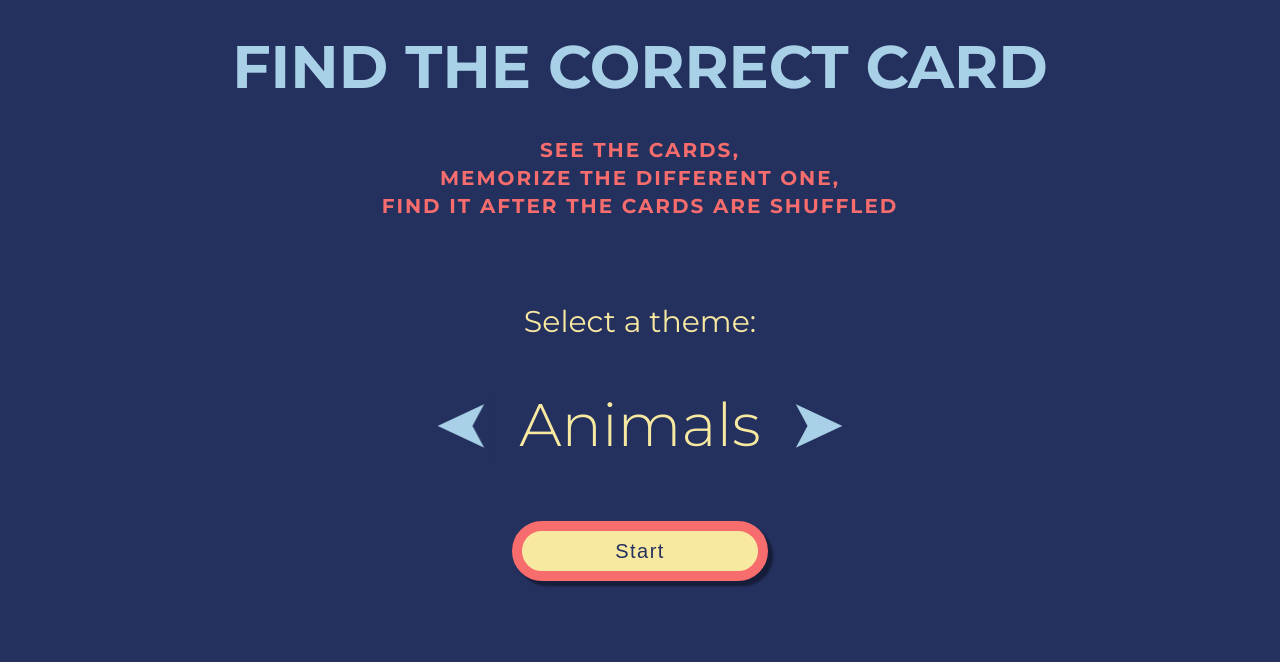
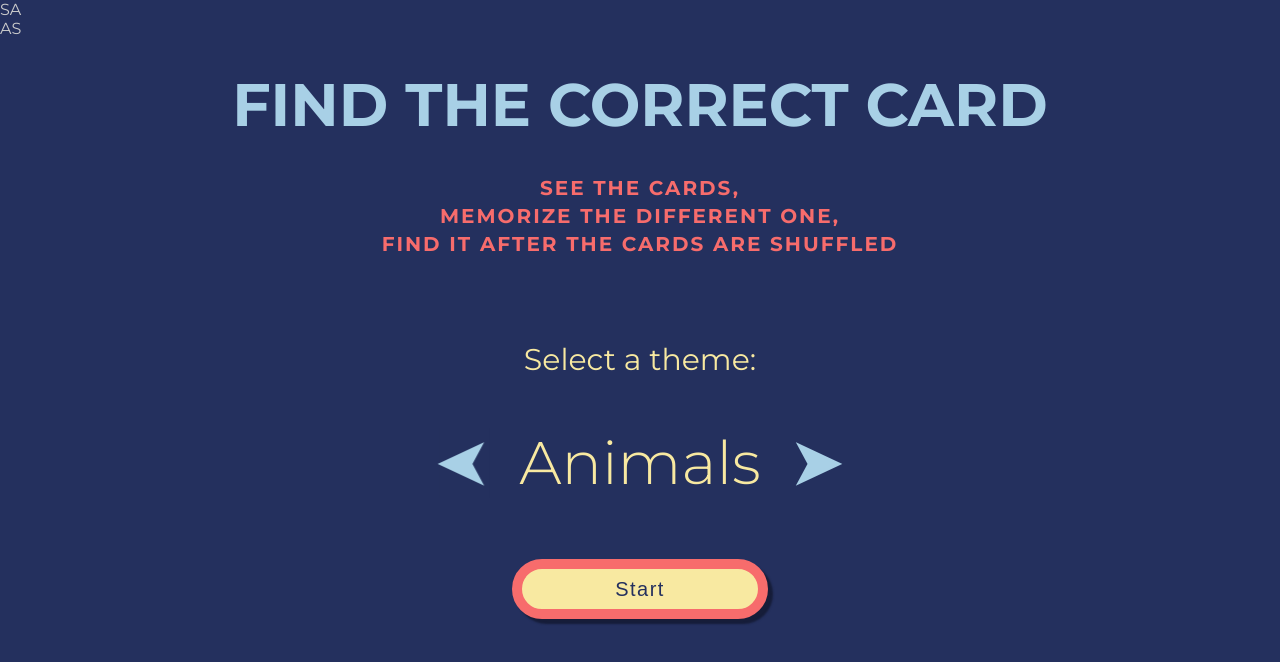
Before and after one commit to sberkaye/card-game-react, a React (Create React App) app: page / in a window 1280 px wide. Shown: the top 662 px of the page. Built offline with nearby package versions, Linux system fonts and the light colour scheme.

Commit message:
Created the CardContainer component and moved API request logic to a redux action using thunk instead of using a custom hook.

```diff
--- a/src/components/App.jsx
+++ b/src/components/App.jsx
@@ -2,6 +2,7 @@ import React, { useState, useEffect } from "react";
 // import usePics from "../hooks/usePics";
 import ThemeSlider from "./ThemeSlider";
 import StartButton from "./StartButton";
+import CardContainer from "./CardContainer";
 
 const App = () => {
   const [animated, setAnimated] = useState(false);
@@ -11,6 +12,8 @@ const App = () => {
   });
 
   return (
+    <>
+      <CardContainer />
       <div className={`section-main ${animated ? `animated` : ``}`}>
         <h1>Find the correct card</h1>
         <h2>
@@ -23,6 +26,7 @@ const App = () => {
         <ThemeSlider />
         <StartButton setAnimated={setAnimated} />
       </div>
+    </>
   );
 };
 
--- a/src/components/Card.jsx
+++ b/src/components/Card.jsx
@@ -1,15 +1,24 @@
 import React from "react";
+import { connect } from "react-redux";
+import PropTypes from "prop-types";
 
-// import usePics from "../hooks/usePics";
-
-const Card = () => {
-  // const [pics] = usePics(theme);
-
+const Card = (props) => {
   return (
-    <div className="card">
+    <div className={`card card-${props.size}`}>
       <div className="card__side card__side--front">SA</div>
       <div className="card__side card__side--back">AS</div>
     </div>
   );
 };
-export default Card;
+
+Card.propTypes = {
+  size: PropTypes.number.isRequired,
+};
+
+const mapStateToProps = (state) => {
+  return {
+    pics: state.pics.pics,
+  };
+};
+
+export default connect(mapStateToProps)(Card);
--- /dev/null
+++ b/src/components/CardContainer.jsx
@@ -0,0 +1,12 @@
+import React from "react";
+import Card from "./Card";
+
+const CardContainer = () => {
+  return (
+    <>
+      <Card />
+    </>
+  );
+};
+
+export default CardContainer;
--- a/src/components/StartButton.jsx
+++ b/src/components/StartButton.jsx
@@ -1,9 +1,14 @@
 import React from "react";
 import PropTypes from "prop-types";
+import { connect } from "react-redux";
+import picsActions from "../redux/actions/actionPics";
 
-const StartButton = ({ setAnimated }) => {
+const { getPics } = picsActions;
+
+const StartButton = (props) => {
   const handleClick = () => {
-    setAnimated(true);
+    props.setAnimated(true);
+    props.getPics();
   };
 
   return (
@@ -17,6 +22,7 @@ const StartButton = ({ setAnimated }) => {
 
 StartButton.propTypes = {
   setAnimated: PropTypes.func.isRequired,
+  getPics: PropTypes.func.isRequired,
 };
 
-export default StartButton;
+export default connect(null, { getPics })(StartButton);
--- a/src/redux/actions/actionPics.js
+++ b/src/redux/actions/actionPics.js
@@ -1,6 +1,7 @@
 import { GET_PICTURES } from "./types";
 import unsplash from "../../apis/unsplash";
 
+// get random pics with the selected theme from Unsplash API
 const getPics = () => async (dispatch, getState) => {
   const { selectedTheme } = getState().theme;
   const response = await unsplash.get(`/search/photos`, {
@@ -8,7 +9,9 @@ const getPics = () => async (dispatch, getState) => {
       query: selectedTheme,
     },
   });
+
   console.log("response: ", response);
+
   dispatch({ type: GET_PICTURES, payload: response.data.results });
 };
 
--- a/src/redux/reducers/themeReducer.js
+++ b/src/redux/reducers/themeReducer.js
@@ -1,7 +1,7 @@
 import { SET_THEME } from "../actions/types";
 
 const INITIAL_STATE = {
-  themes: ["animals", "flowers", "cars"],
+  themes: ["animals", "flowers", "cars", "sports"],
   selectedTheme: "",
 };
 
```
Also changed, not shown: 1 other file (tests, documents, lock files or other folders). Lines whose indentation alone changed are shown as unchanged.
